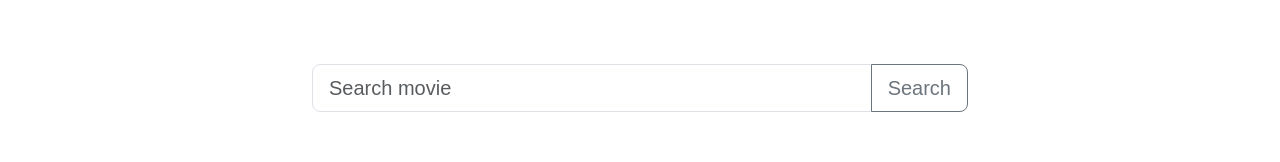
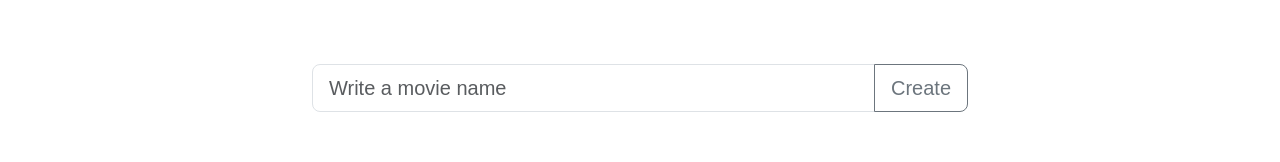
Before and after one commit to zehrakocairi/subMerge-React, a React (Create React App) app: page / in a window 1280 px wide. Shown: the part 222-384 px from the top of the page. Built offline with nearby package versions, Linux system fonts and the light colour scheme; a web font is replaced by a local one.

Commit message:
small changes

```diff
--- a/src/components/MovieCreation/MovieCreation.js
+++ b/src/components/MovieCreation/MovieCreation.js
@@ -26,14 +26,14 @@ const MovieCreation = () => {
       <div className="search-input">
         <InputGroup size="lg">
           <Form.Control
-            placeholder="Search movie"
-            aria-label="Search movie"
+            placeholder="Write a movie name"
+            aria-label="Write a movie name"
             aria-describedby="basic-addon2"
             onChange={(e) => setMovieName(e.target.value)}
             value={movieName}
           />
           <Button variant="outline-secondary" id="button-addon2" onClick={ProcessNewMovie}>
-            Search
+            Create
           </Button>
         </InputGroup>
       </div>
--- a/src/components/MovieSubtitleCard/MovieSubtitleCard.js
+++ b/src/components/MovieSubtitleCard/MovieSubtitleCard.js
@@ -28,7 +28,7 @@ const MovieSubtitleCard = ({ movieSubtitle, removeSubtitle, isDeleteEnabled = tr
         return subtitle.id === movieSubtitle.id;
       })
     );
-  }, [whiteBoardSubtitles, movieSubtitle.id]);
+  }, [whiteBoardSubtitles]);
 
   function setToWhiteBoard(movieSubtitle, event) {
     event.preventDefault();
@@ -79,7 +79,7 @@ const MovieSubtitleCard = ({ movieSubtitle, removeSubtitle, isDeleteEnabled = tr
             I'll provide:
             "look for"
             You would create at least 3 sentences in the following format:
-            <p> I'm looking for my book I lost</p>
+            <p> I'm looking for my book I've lost</p>
         `,
         },
         {
@@ -177,7 +177,6 @@ const MovieSubtitleCard = ({ movieSubtitle, removeSubtitle, isDeleteEnabled = tr
           )}
         </div>
       </div>
-
       <Card className="subtitle-card" onMouseUp={handleMouseUp}>
         <Card.Body className="subtitle-card-body">
           {showOne ? (
```
